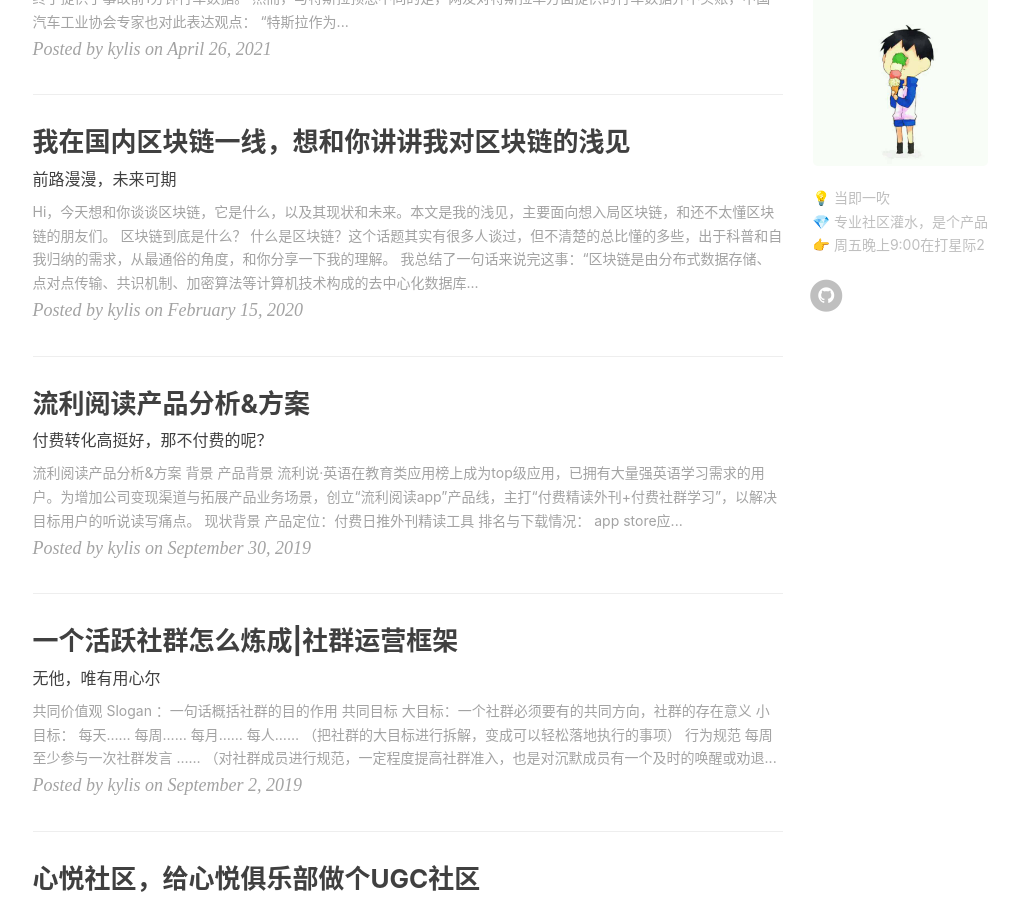
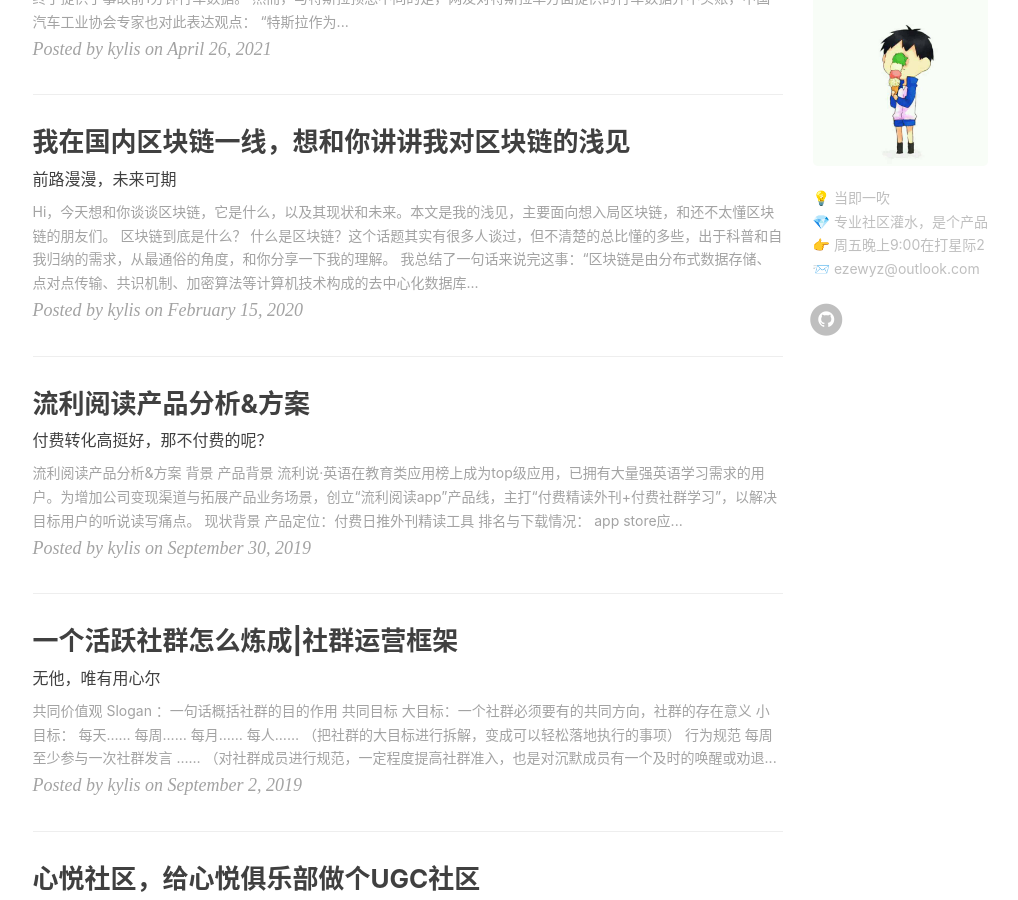
Before and after one commit to kylisss/kylisss.github.io, a Jekyll site: the page built from index.html, in a window 1280 px wide and 900 px high, scrolled down 604 px. Shown: the whole window, without its empty margins (135-1153 px from the left). Built offline with Jekyll 4.4.1, drawn with Linux system fonts in a browser that asks for light colours; nearby versions of some CDN libraries; the list of posts is cut into pages by our own code; comment, search, counter and statistics services are not loaded.

Commit message:
Update _config.yml

```diff
--- a/_config.yml
+++ b/_config.yml
@@ -85,7 +85,8 @@
 sidebar-about-description: "
   💡 当即一吹<br/>
   💎 专业社区灌水，是个产品<br/>
-  👉 周五晚上9:00在打星际2
+  👉 周五晚上9:00在打星际2<br/>
+  📨 ezewyz@outlook.com
   "
 sidebar-avatar: /img/autherimg.png      # use absolute URL, seeing it's used in both `/` and `/about/`
 
```
